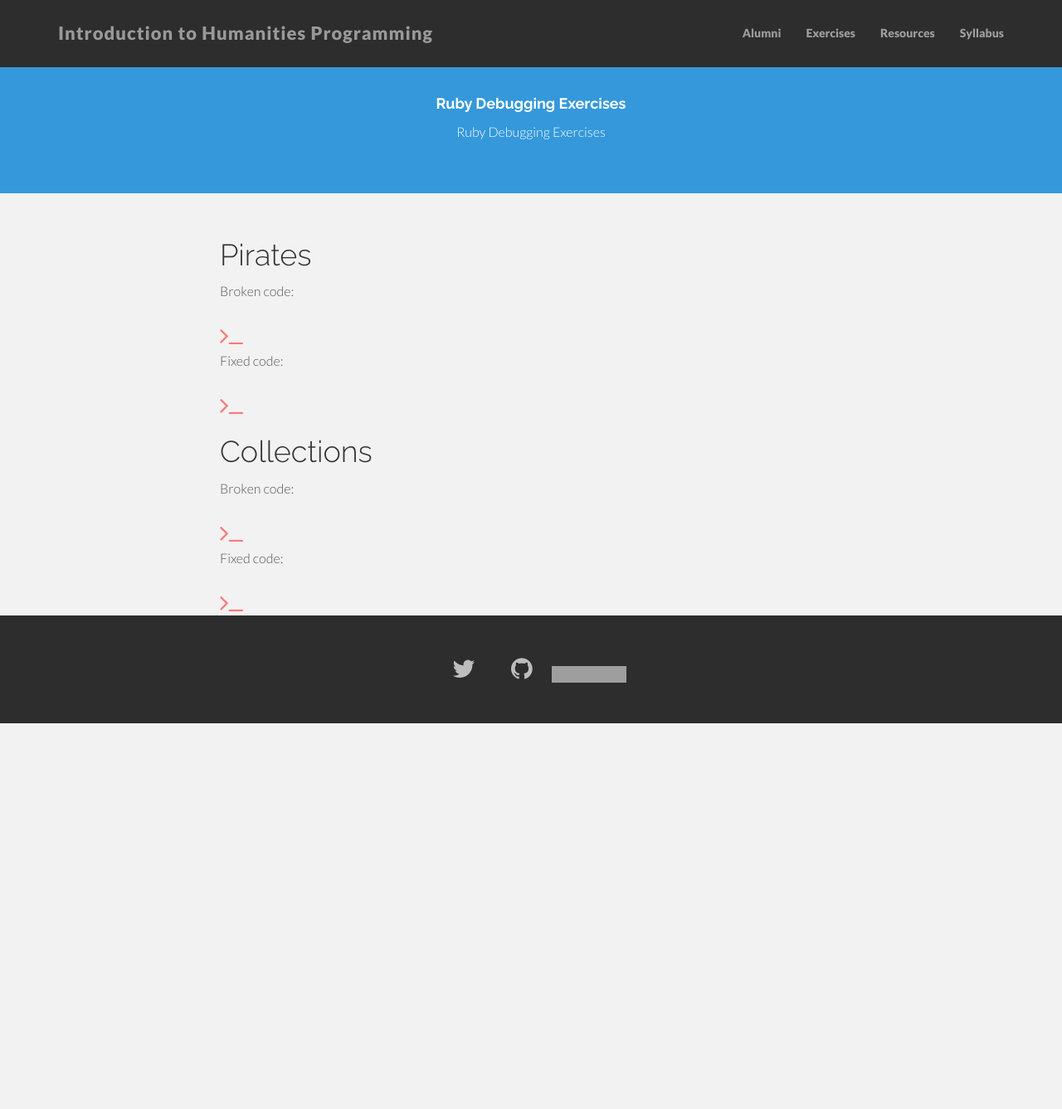
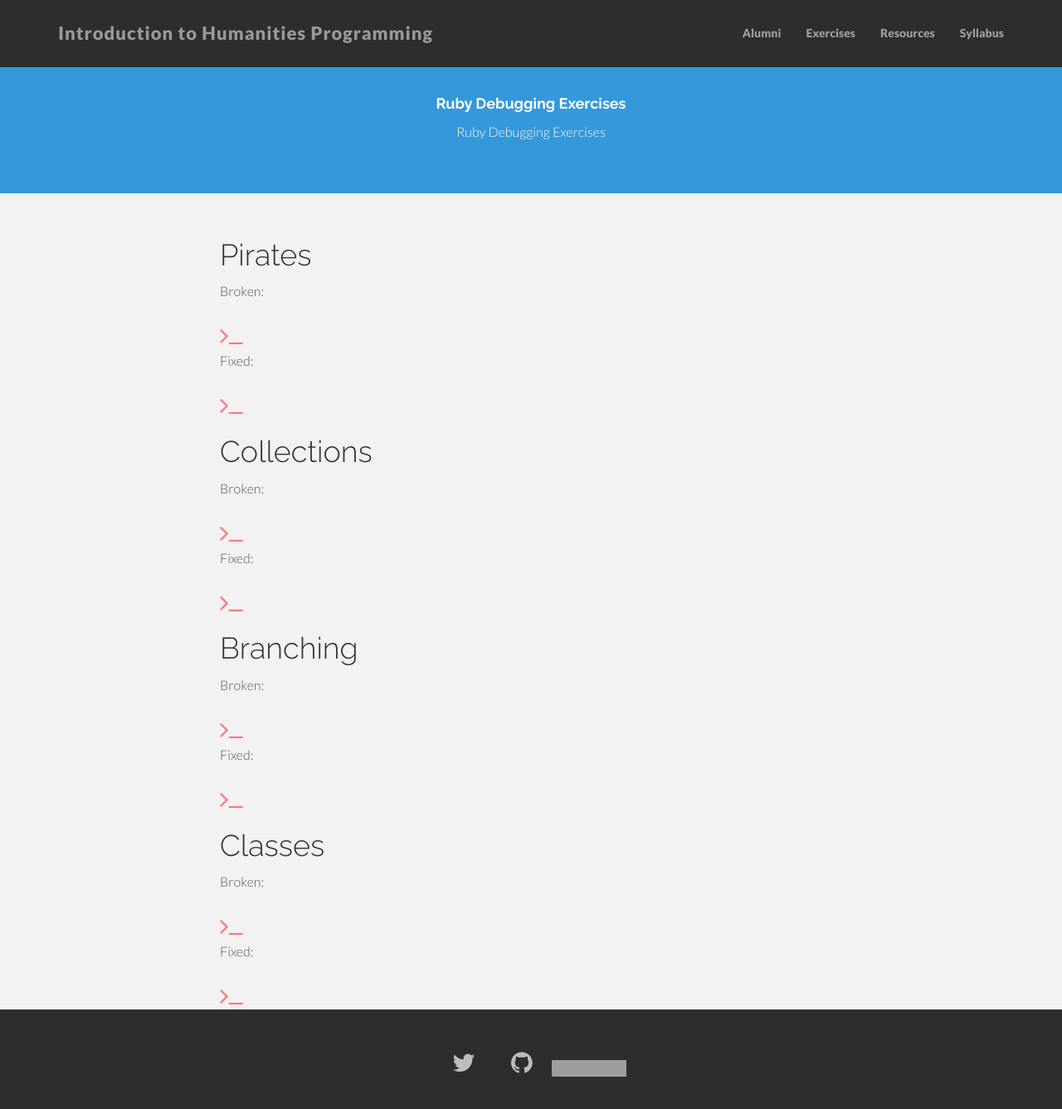
Before and after one commit to humanitiesprogramming/humanitiesprogramming.github.io, a Jekyll site: the page built from broken_ruby.md, in a window 1280 px wide and 1347 px high. Shown: the top 1337 px of the window at 83% size. Built offline with Jekyll 4.4.1, drawn with Linux system fonts in a browser that asks for light colours; nearby versions of some CDN libraries; part of the change alters nothing that is shown; grey boxes are pictures that could not be loaded.

Commit message:
adds exercise three

```diff
--- a/broken_ruby.md
+++ b/broken_ruby.md
@@ -9,7 +9,7 @@ javascript:
 
 # Pirates
 
-Broken code:
+Broken:
 
 {% highlight ruby %}
 
@@ -23,7 +23,7 @@ elsif
 
 {% endhighlight %}
 
-Fixed code:
+Fixed:
 
 {% highlight ruby %}
 
@@ -40,7 +40,7 @@ end
 
 # Collections
 
-Broken code:
+Broken:
 
 {% highlight ruby %}
 
@@ -63,7 +63,7 @@ end
 
 {% endhighlight %}
 
-Fixed code:
+Fixed:
 
 {% highlight ruby %}
 
@@ -98,3 +98,109 @@ puts died(trollope)
 puts died(hopkins)
 
 {% endhighlight %}
+
+
+# Branching
+
+Broken:
+
+{% highlight ruby %}
+
+# A time traveller has suddenly appeared in your classroom!
+
+# Create a variable representing the traveller's
+# year of origin (e.g., year = 2000)
+# and greet our strange visitor with a different message
+# if he is from the distant past (before 1900),
+# the present era (1900-2020) or from the far future (beyond 2020).
+
+puts "Greetings! What is your year of origin?'
+origin == gets.chomp().to_i
+if origin < 1900
+	puts 'That's the past!'
+elseif origin > 1900 && origin < 2020
+	puts "That's the present!"
+elsif
+	puts "That's the future!"
+
+{% endhighlight %}
+
+Fixed:
+
+{% highlight ruby %}
+
+# A time traveller has suddenly appeared in your classroom!
+
+# Create a variable representing the traveller's
+# year of origin (e.g., year = 2000)
+# and greet our strange visitor with a different message
+# if he is from the distant past (before 1900),
+# the present era (1900-2020) or from the far future (beyond 2020).
+
+puts "Greetings! What is your year of origin?"
+origin = gets.chomp().to_i
+
+if origin < 1900
+	puts "That's the past!"
+
+elsif origin > 1900 && origin < 2020
+	puts "That's the present!"
+
+elsif
+	puts "That's the future!"
+end
+
+{% endhighlight %}
+
+# Classes
+
+Broken:
+
+{% highlight ruby %}
+
+
+# Write a simple class that defines a person
+# with attributes of first_name, last_name
+# and has a method signature of to_s which
+# prints the object as "Jefferson, Thomas".
+
+
+classy Person
+
+	def initial(fname lname)
+		@first_name = firstname
+		@last_name == lname
+
+
+	def to_s
+		@last_name +," " + @first_name
+
+end
+
+tj = Person.new("Thomas", "Jefferson")
+puts person.fname
+put tj
+
+{% endhighlight %}
+
+Fixed:
+
+{% highlight ruby %}
+
+class Person
+
+	def initialize(fname, lname)
+		@first_name = fname
+		@last_name = lname
+	end
+
+	def to_s
+		@last_name + ", " + @first_name
+	end
+
+end
+
+tj = Person.new("Thomas", "Jefferson")
+print tj.to_s
+
+{% endhighlight %}
```
